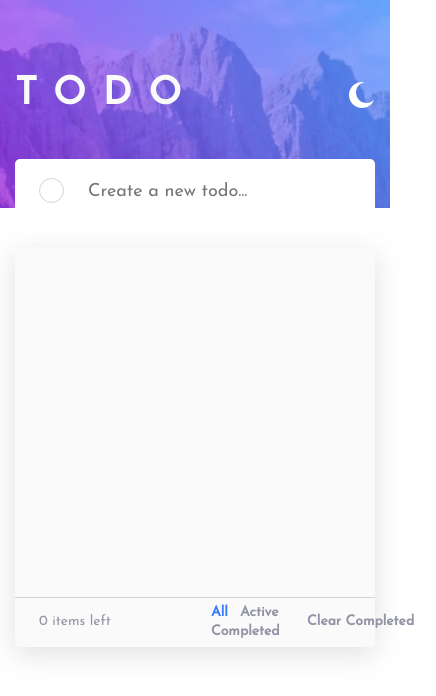
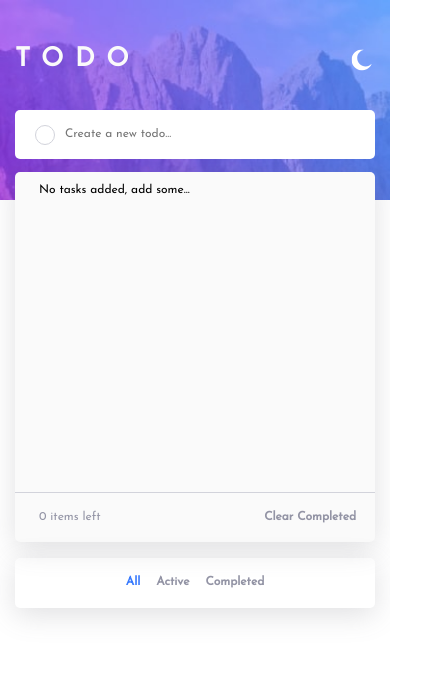
Before and after one commit to Vov4ukz53/frontend-challenge, a React (Create React App) app: page / in a window 390 px wide. Shown: the top 696 px of the page, 436 px wide, since content can reach past the window. Built offline with nearby package versions, Linux system fonts and the light colour scheme.

Commit message:
Add styles for mobile devices

```diff
--- a/src/features/todos/components/FilterTodos/index.js
+++ b/src/features/todos/components/FilterTodos/index.js
@@ -1,9 +1,9 @@
 import { ButtonWrapper, Button } from './styled';
 
-const FilterTodos = ({filter, setFilter}) => {
+const FilterTodos = ({filter, setFilter, desktop, mobile}) => {
 
   return (
-    <ButtonWrapper>
+    <ButtonWrapper desktop={desktop} mobile={mobile}>
       <Button
         onClick={() => setFilter('all')}
         active={filter === 'all' ? "true" : undefined}
--- a/src/features/todos/components/FilterTodos/styled.js
+++ b/src/features/todos/components/FilterTodos/styled.js
@@ -2,6 +2,31 @@ import styled, { css } from 'styled-components';
 
 export const ButtonWrapper = styled.div`
     margin-left: 40px;
+
+    ${({ desktop }) => desktop && css`
+        @media(max-width: ${({ theme }) => theme.breakpoints.mobile}px){
+            display: none;
+        }
+    `}
+
+    ${({ mobile }) => mobile && css`
+        @media(max-width: ${({ theme }) => theme.breakpoints.mobile}px){
+            background: ${({ theme }) => theme.colors.veryLightGray}px;
+            box-shadow: ${({theme}) => theme.boxShadow.todoWrapper};
+            height: 50px;
+            width: 100%;
+            margin-left: 0;
+            border-radius: 5px;
+            display: flex;
+            align-items: center;
+            justify-content: center;
+            margin-top: 16px;
+        }
+
+        @media(min-width: ${({ theme }) => theme.breakpoints.mobile}px){
+            display: none;
+        }
+    `}
 `;
 
 export const Button = styled.button`
@@ -11,12 +36,17 @@ export const Button = styled.button`
     cursor: pointer;
     transition: color .3s ease-in;
     font-weight: 700;
+    margin: 0 2px;
 
     &:hover {
-        color: ${({theme}) => theme.colors.veryDarkGrayishBlue};
+        color: ${({ theme }) => theme.colors.veryDarkGrayishBlue};
     }
 
     ${({ active }) => active && css`
         color: ${({theme}) => theme.colors.brightBlue};
-   `}
+   `};
+
+    @media(max-width: ${({ theme }) => theme.breakpoints.mobile}px){
+        font-size: 12px;
+    }
 `;
--- a/src/features/todos/components/Form/styled.js
+++ b/src/features/todos/components/Form/styled.js
@@ -11,6 +11,12 @@ export const Input = styled.input`
     border: none;
     padding: 0 73px;
     color: ${({theme}) => theme.colors.darkGrayishBlue};
+
+    @media(max-width: ${({ theme }) => theme.breakpoints.mobile}px){
+        height: 49px;
+        font-size: 12px;
+        padding: 0 50px;
+    }
 `;
 
 export const Button = styled.button`
@@ -25,13 +31,30 @@ export const Button = styled.button`
     left: 24px;
     overflow: hidden;
     cursor: pointer;
-    transition: border, scale .3s ease;
+    transition: all .3s ease;
 
-    &:hover {
-        border: 1px solid ${({theme}) => theme.colors.veryDarkGrayishBlue};
+    &:hover:before {
+        content: '';
+        width: 100%;
+        height: 100%;
+        border-top: 1px solid hsl(192, 100%, 67%);
+        border-bottom: 1px solid hsl(280, 87%, 65%);
+        border-radius: 50%;
+        position: absolute;
+        top: 0;
+        left: 0;
+        transition: all .3s ease;
     }
 
     &:active {
         scale: 0.8;
+        background: ${({theme}) => theme.colors.hoverButton};
+    }
+
+    @media(max-width: ${({ theme }) => theme.breakpoints.mobile}px){
+        top: 15px;
+        left: 20px;
+        width: 20px;
+        height: 20px;
     }
 `;
--- a/src/features/todos/components/Header/index.js
+++ b/src/features/todos/components/Header/index.js
@@ -1,7 +1,7 @@
 import Container from '../../../../common/Container';
 import Form from '../Form';
-import { ReactComponent as MoonIcon } from './images/icon-moon.svg';
-import { HeaderWrapper, TitleWrapper, Title } from './styled';
+
+import { HeaderWrapper, TitleWrapper, Title, StyledMoonIcon } from './styled';
 
 const Header = () => {
   return (
@@ -9,7 +9,7 @@ const Header = () => {
       <Container>
         <TitleWrapper>
           <Title>Todo</Title>
-          <MoonIcon />
+          <StyledMoonIcon />
         </TitleWrapper>
         <Form />
       </Container>
--- a/src/features/todos/components/Header/styled.js
+++ b/src/features/todos/components/Header/styled.js
@@ -1,16 +1,20 @@
 import styled from 'styled-components';
 import backgroundDesktopImage from "./images/bg-desktop-light.jpg";
 import backgroundMobileImage from "./images/bg-mobile-light.jpg";
+import { ReactComponent as MoonIcon } from './images/icon-moon.svg';
 
 export const HeaderWrapper = styled.header`
+    width: 100%;
+    height: 300px;
     background-image: url(${backgroundDesktopImage});
     background-position: center top;
     background-repeat: no-repeat;
-    background-size: 100% auto;
-    min-height: 300px;
+    background-size: cover;
+    min-height: 200px;
 
     @media(max-width: ${({ theme }) => theme.breakpoints.mobile}px){
         background-image: url(${backgroundMobileImage});
+        height: 200px;
     }
 `;
 
@@ -20,6 +24,11 @@ export const TitleWrapper = styled.div`
     justify-content: space-between;
     padding-top: 73px;
     margin-bottom: 42px;
+
+    @media(max-width: ${({ theme }) => theme.breakpoints.mobile}px){
+        padding-top: 45px;
+        margin-bottom: 35px;
+    }
 `;
 
 export const Title = styled.h1`
@@ -28,4 +37,14 @@ export const Title = styled.h1`
     letter-spacing: 0.45em;
     color: ${({theme}) => theme.colors.veryLightGray};
     font-size: 38px;
+
+    @media(max-width: ${({ theme }) => theme.breakpoints.mobile}px){
+        font-size: 26px;
+    }
 `;
+
+export const StyledMoonIcon = styled(MoonIcon)`
+    @media(max-width: ${({ theme }) => theme.breakpoints.mobile}px){
+        scale: 0.8;
+    }
+`;
--- a/src/features/todos/components/TodoItem/styled.js
+++ b/src/features/todos/components/TodoItem/styled.js
@@ -12,6 +12,11 @@ export const RemoveButton = styled.button`
     width: 20px;
     height: 20px;
     border: none;
+
+    @media(max-width: ${({ theme }) => theme.breakpoints.mobile}px){
+        scale: 1;
+        margin-left: 7px;
+    }
 `;
 
 export const TodoWrapper = styled.li`
@@ -26,6 +31,12 @@ export const TodoWrapper = styled.li`
             scale: 1;
         }
     }
+
+    @media(max-width: ${({ theme }) => theme.breakpoints.mobile}px){
+        height: 55px;
+        font-size: 12px;
+        grid-template-columns: 50px 1fr 35px;
+    }
 `;
 
 export const ToggleButton = styled.button`
@@ -36,6 +47,23 @@ export const ToggleButton = styled.button`
     background: none;
     margin-left: 24px;
     cursor: pointer;
+    position: relative;
+
+    &:hover:before {
+        content: '';
+        width: 100%;
+        height: 100%;
+        border-top: 1px solid hsl(192, 100%, 67%);
+        border-bottom: 1px solid hsl(280, 87%, 65%);
+        border-radius: 50%;
+        position: absolute;
+        top: 0;
+        left: 0;
+    }
+
+    &:hover {
+
+    }
 
     ${({ toggledone }) => toggledone && css`
       background: ${({theme}) => theme.colors.hoverButton};
@@ -51,8 +79,18 @@ export const ToggleButton = styled.button`
             top: 0;
             left: 0;
             position: absolute;
+
+            @media(max-width: ${({ theme }) => theme.breakpoints.mobile}px){
+                background-position: 45% 5px;
+            }
         }
-   `}
+   `};
+
+    @media(max-width: ${({ theme }) => theme.breakpoints.mobile}px){
+        margin-left: 20px;
+        width: 20px;
+        height: 20px;
+    }
 `;
 
 export const Content = styled.p`
--- a/src/features/todos/components/TodoList/index.js
+++ b/src/features/todos/components/TodoList/index.js
@@ -5,12 +5,15 @@ import { selectDoneTodos, selectTodo, selectUndoneTodos } from '../../todoSlice'
 import { TodosWrapper, Wrapper } from './styled';
 import TodoItem from '../TodoItem';
 import TodoListFooter from '../TodoListFooter';
+import { Paragraph } from '../TodoListFooter/styled';
+import FilterTodos from '../FilterTodos'
 
 const TodoList = () => {
   const [filterTodos, setFilterTodos] = useState('all');
   const todos = useSelector(selectTodo);
   const doneTodos = useSelector(selectDoneTodos);
   const unDoneTodos = useSelector(selectUndoneTodos);
+  let noTodosAdded = false;
 
   const filteredTodos = filterTodos === 'all'
     ? todos
@@ -18,17 +21,23 @@ const TodoList = () => {
       ? doneTodos
       : unDoneTodos;
 
+  if (todos.length === 0) {
+    noTodosAdded = true;
+  }
+
   return (
     <main>
       <Container>
         <Wrapper>
           <TodosWrapper>
+            {noTodosAdded && <Paragraph>No tasks added, add some...</Paragraph>}
             {filteredTodos.map(todo =>
               <TodoItem {...todo} key={todo.id}/>
             )}
           </TodosWrapper>
           <TodoListFooter filter={filterTodos} setFilter={setFilterTodos} />
         </Wrapper>
+        <FilterTodos mobile="true" filter={filterTodos} setFilter={setFilterTodos}/>
       </Container>
     </main>
   )
--- a/src/features/todos/components/TodoList/styled.js
+++ b/src/features/todos/components/TodoList/styled.js
@@ -1,14 +1,20 @@
 import styled from 'styled-components';
 
 export const Wrapper = styled.div`
-    height: 400px;
-    max-height: 450px;
+    height: 440px;
+    max-height: 440px;
     border-radius: 5px;
     box-shadow: ${({theme}) => theme.boxShadow.todoWrapper};
     margin-top: -53px;
     background: ${({theme}) => theme.colors.veryLightGray};
     display: flex;
     flex-direction: column;
+
+    @media(max-width: ${({ theme }) => theme.breakpoints.mobile}px){
+        margin-top: -28px;
+        height: 370px;
+        max-height: 370px;
+    }
 `;
 
 export const TodosWrapper = styled.ul`
--- a/src/features/todos/components/TodoListFooter/index.js
+++ b/src/features/todos/components/TodoListFooter/index.js
@@ -15,7 +15,8 @@ const TodoListFooter = ({ filter, setFilter }) => {
   return (
     <Wrapper>
       <Paragraph>{undoneTodos} items left</Paragraph>
-      <FilterTodos filter={filter} setFilter={setFilter}/>
+      <FilterTodos desktop="true" filter={filter} setFilter={setFilter}/>
+      {/*<FilterTodos mobile="true" filter={filter} setFilter={setFilter}/>*/}
       <ClearCompletedButton
         disabled={doneTodos === 0}
         onClick={() => dispatch(removeCompletedTodo())}
--- a/src/features/todos/components/TodoListFooter/styled.js
+++ b/src/features/todos/components/TodoListFooter/styled.js
@@ -9,10 +9,19 @@ export const Wrapper = styled.div`
     margin-top: auto;
     font-size: 14px;
     color: ${({theme}) => theme.colors.darkGrayishBlue};
+
+    @media(max-width: ${({ theme }) => theme.breakpoints.mobile}px){
+        grid-template-columns: 1fr 1fr;
+        font-size: 12px;
+    }
 `;
 
 export const Paragraph = styled.p`
     margin-left: 24px;
+
+    @media(max-width: ${({ theme }) => theme.breakpoints.mobile}px){
+        font-size: 12px;
+    }
 `;
 
 export const ClearCompletedButton = styled.button`
@@ -34,4 +43,9 @@ export const ClearCompletedButton = styled.button`
     &:hover {
         color: ${({theme}) => theme.colors.veryDarkGrayishBlue};
     }
+
+    @media(max-width: ${({ theme }) => theme.breakpoints.mobile}px){
+        padding-right: 19px;
+        margin-left: auto;
+    }
 `;
```
